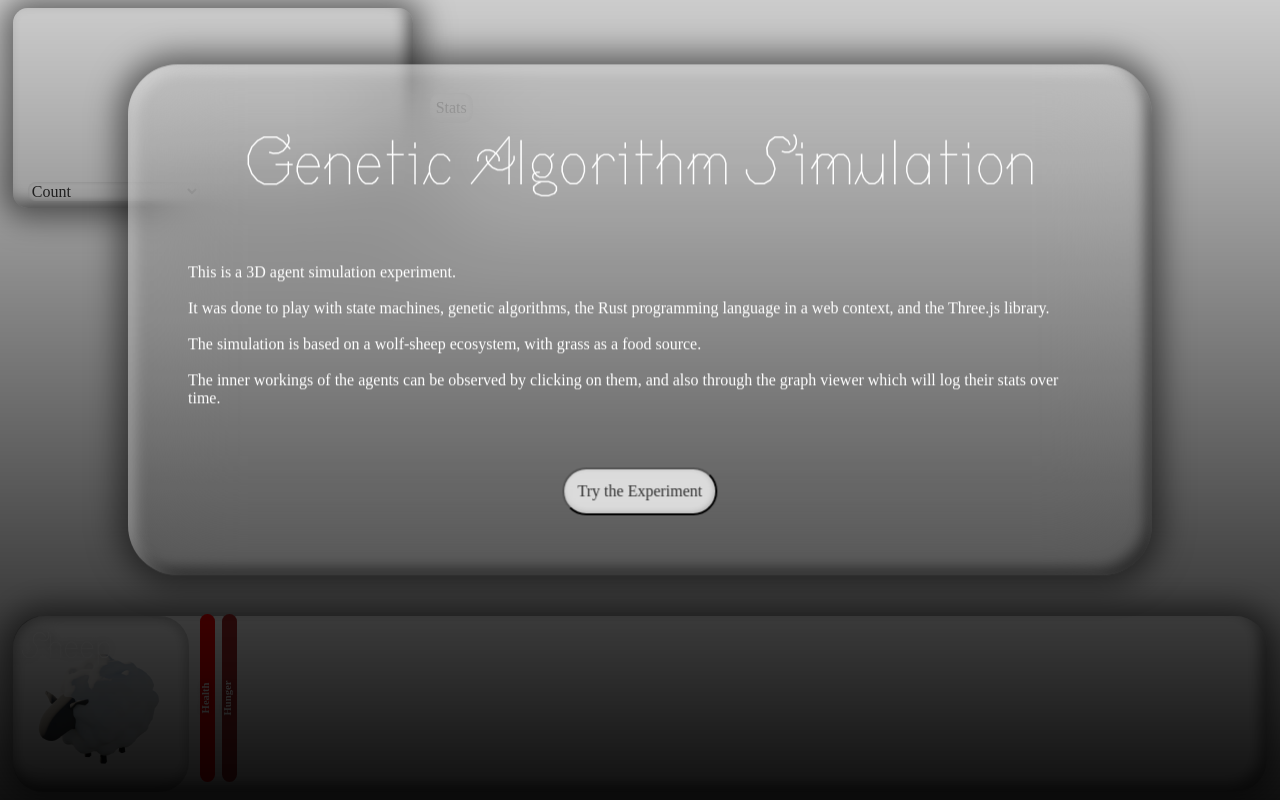
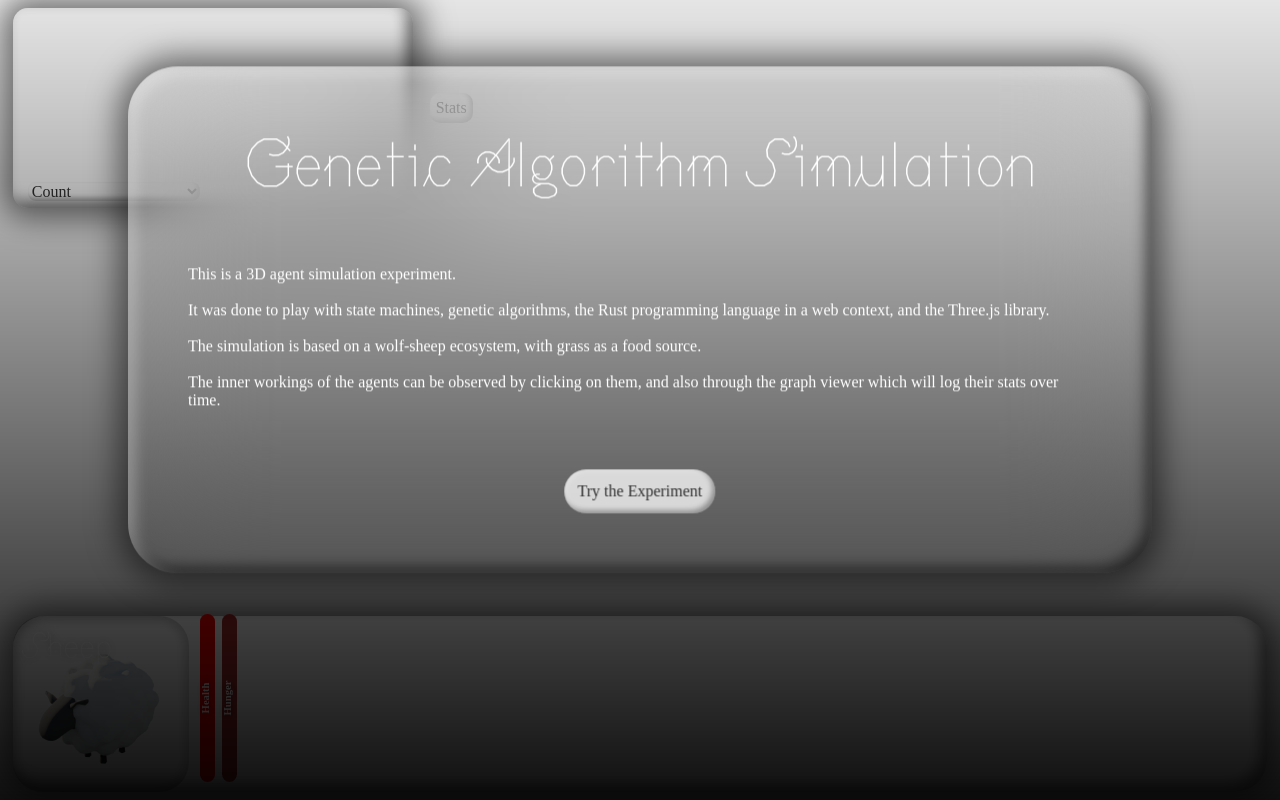
Before and after one commit to nvianin/genetic-algorithm, a website built with webpack: page index.html in a window 1280 px wide. Built offline with nearby package versions, Linux system fonts and the light colour scheme; files whose address does not match are found by name; a web font is replaced by a local one.

Commit message:
update renderer.js and style.css

```diff
--- a/style.css
+++ b/style.css
@@ -182,13 +182,14 @@ body {
 .claymorphic-button {
   backdrop-filter : blur(10px);
   background-color: rgba(255, 255, 255, .75);
-  box-shadow      : inset -1px -1px 5px 0px rgba(0, 0, 0, 0.2), inset 1px 1px 5px 0px rgba(255, 255, 255, 0.2);
+  box-shadow      : inset -3px -3px 5px 0px rgba(0, 0, 0, .33), inset 3px 3px 5px 0px rgba(255, 255, 255, 0.2);
   transition      : .2s cubic-bezier(0.075, 0.82, 0.165, 1);
+  border          : none;
 }
 
 .claymorphic-button:hover {
-  /* background-color: #aaa; */
-  box-shadow: inset 1px 1px 5px 0px rgba(0, 0, 0, 0.1), inset 1px 1px 5px 0px rgba(255, 255, 255, .6);
+  background-color: rgba(255, 255, 255, .85);
+  box-shadow      : inset 3px 3px 5px 0px rgba(0, 0, 0, 0.33), inset -3px -3px 5px 0px rgba(255, 255, 255, .2);
 }
 
 /* #stats-button::after {
@@ -278,8 +279,8 @@ body {
   transform       : translate(-50%, -50%);
   z-index         : 100000;
   border-radius   : 50px;
-  background-color: rgba(255, 255, 255, .08);
-  backdrop-filter : blur(50px);
+  background-color: rgba(255, 255, 255, .01);
+  backdrop-filter : blur(64px);
 
   color: white;
 }
@@ -291,7 +292,7 @@ body {
   width     : 100%;
   height    : 100%;
   z-index   : 10000;
-  background: linear-gradient(rgba(0, 0, 0, .2), rgba(0, 0, 0, .94));
+  background: linear-gradient(rgba(0, 0, 0, .1), rgba(0, 0, 0, .94));
   transition: 1s cubic-bezier(0.075, 0.82, 0.165, 1);
 }
 
```
